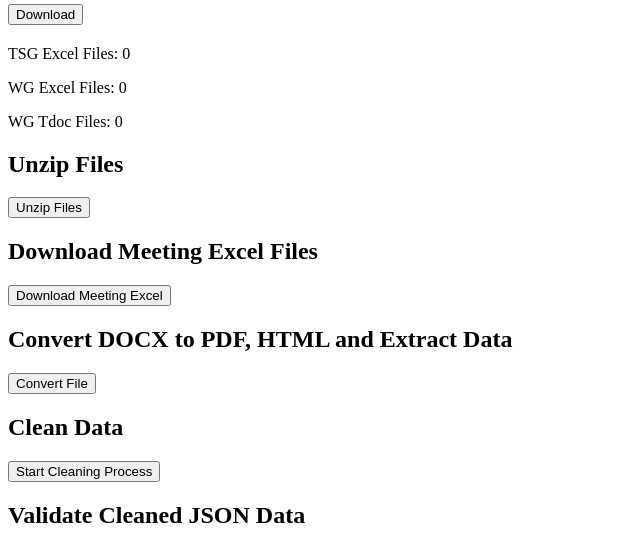
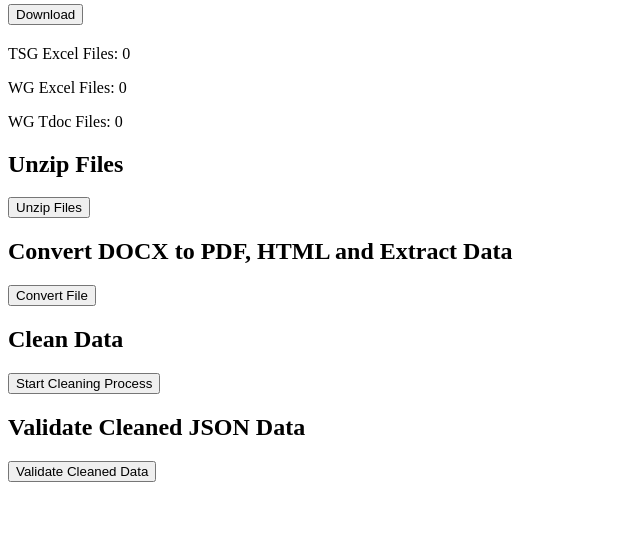
Before and after one commit to YinanLi1987/etl-platform-2, a Flask app: template app/templates/index.html in a window 1280 px wide. Shown: the part 419-965 px from the top of the page, without its empty margins (0-640 px from the left). After the commit the page ends 901 px from the top, so only its background shows below. Run offline with Flask 3, Linux system fonts and the light colour scheme; the template is opened without the code that fills it: most values are stand-ins (such as "Sample title", 1, 10 or a date in 2020); parts of the project's set-up code (start-up, migrations or seed data) failed here and were passed over.

Commit message:
delete unnecessary previouse download parts in html and routes

```diff
--- a/app/templates/index.html
+++ b/app/templates/index.html
@@ -37,10 +37,6 @@
     <h2>Unzip Files</h2>
     <button id="unzip-button">Unzip Files</button>
     <div id="unzip-result"></div>
-
-    <h2>Download Meeting Excel Files</h2>
-    <button id="download-meeting-excel-button">Download Meeting Excel</button>
-    <div id="download-meeting-excel-result"></div>
 
     <h2>Convert DOCX to PDF, HTML and Extract Data</h2>
     <button id="convert-file-button">Convert File</button>
@@ -121,26 +117,7 @@
 
 
 
-            // Event handler for Download Meeting Excel button
-            $('#download-meeting-excel-button').on('click', function() {
-                $.post('/download_meeting_excel', function(response) {
-                    if (response.error) {
-                        $('#download-meeting-excel-result').text(response.error);
-                    } else {
-                        $('#download-meeting-excel-result').html(
-                            `<p>Successfully downloaded: ${response.success_count} files</p>` +
-                            `<p>Failed to download: ${response.failed_count} files</p>`
-                        );
-                        if (response.failed_files.length > 0) {
-                            $('#download-meeting-excel-result').append(
-                                `<p>Failed Files:</p><ul>${response.failed_files.map(f => `<li>${f}</li>`).join('')}</ul>`
-                            );
-                        }
-                    }
-                }).fail(function(xhr) {
-                    $('#download-meeting-excel-result').text('An error occurred during the meeting Excel download.');
-                });
-            });
+
             // Event handler for Validate Data button
             $('#validate-data-button').on('click', function() {
                 $.post('/validate_cleaned_data', function(response) {
```
Also changed, not shown: app/routes/main_routes.py (+0 -16 lines).
